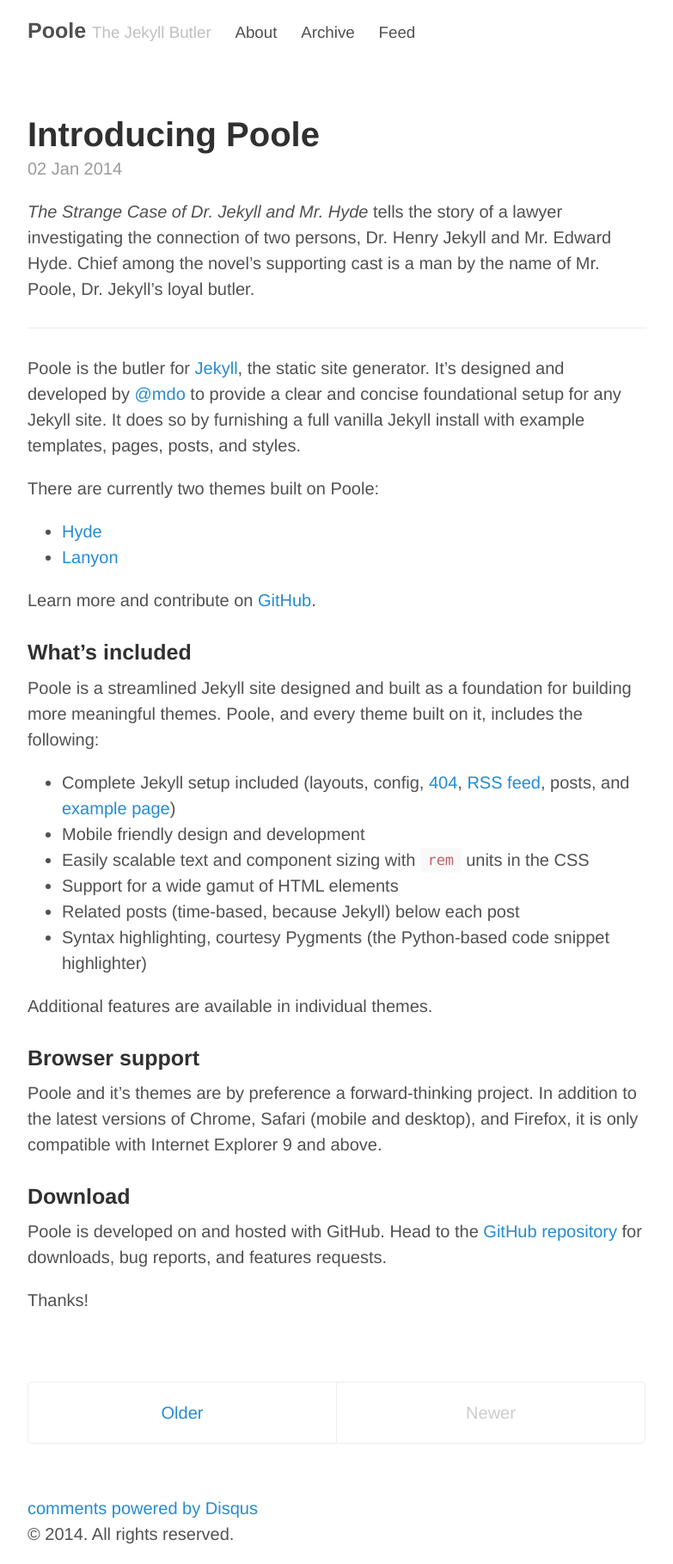
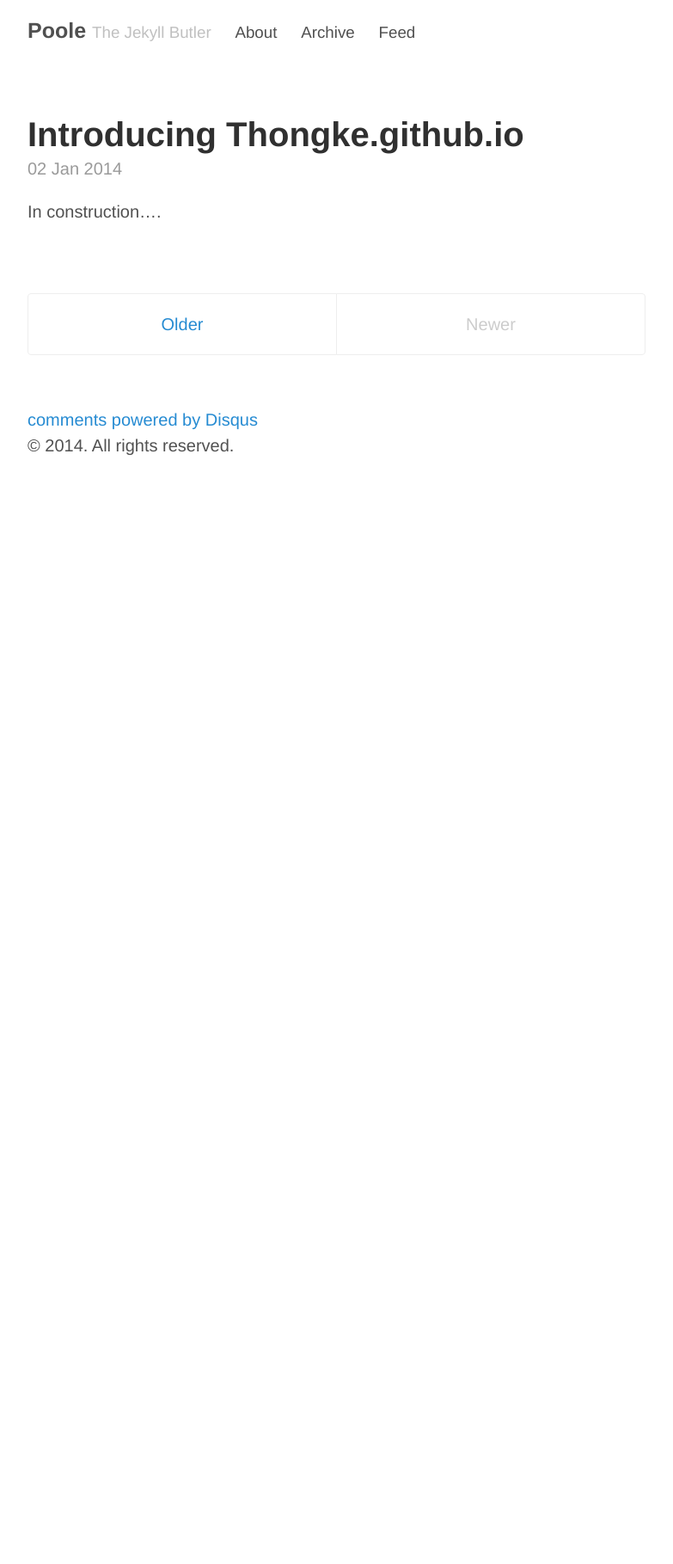
Before and after one commit to thongke/thongke.github.io, a Jekyll site: the page built from index.html, in a window 1280 px wide. Shown: the whole page at 86% size, without its empty margins (248-1031 px from the left). Built offline with Jekyll 4.4.1, drawn with Linux system fonts in a browser that asks for light colours; Markdown is read by kramdown in place of the engine named in the settings; the list of posts is cut into pages by our own code; after the commit the page ends 900 px from its top, so only the background shows below that.

Commit message:
categorized

```diff
--- a/_posts/2014-01-02-introducing-poole.md
+++ b/_posts/2014-01-02-introducing-poole.md
@@ -1,40 +1,6 @@
 ---
 layout: post
-title: Introducing Poole
+title: Introducing Thongke.github.io
 ---
 
-*The Strange Case of Dr. Jekyll and Mr. Hyde* tells the story of a lawyer investigating the connection of two persons, Dr. Henry Jekyll and Mr. Edward Hyde. Chief among the novel's supporting cast is a man by the name of Mr. Poole, Dr. Jekyll's loyal butler.
-
------
-
-Poole is the butler for [Jekyll](http://jekyllrb.com), the static site generator. It's designed and developed by [@mdo](https://twitter.com/mdo) to provide a clear and concise foundational setup for any Jekyll site. It does so by furnishing a full vanilla Jekyll install with example templates, pages, posts, and styles.
-
-There are currently two themes built on Poole:
-
-* [Hyde](http://hyde.getpoole.com)
-* [Lanyon](http://lanyon.getpoole.com)
-
-Learn more and contribute on [GitHub](https://github.com/poole).
-
-### What's included
-
-Poole is a streamlined Jekyll site designed and built as a foundation for building more meaningful themes. Poole, and every theme built on it, includes the following:
-
-* Complete Jekyll setup included (layouts, config, [404](/404.html), [RSS feed](/atom.xml), posts, and [example page](/about))
-* Mobile friendly design and development
-* Easily scalable text and component sizing with `rem` units in the CSS
-* Support for a wide gamut of HTML elements
-* Related posts (time-based, because Jekyll) below each post
-* Syntax highlighting, courtesy Pygments (the Python-based code snippet highlighter)
-
-Additional features are available in individual themes.
-
-### Browser support
-
-Poole and it's themes are by preference a forward-thinking project. In addition to the latest versions of Chrome, Safari (mobile and desktop), and Firefox, it is only compatible with Internet Explorer 9 and above.
-
-### Download
-
-Poole is developed on and hosted with GitHub. Head to the <a href="https://github.com/poole/poole">GitHub repository</a> for downloads, bug reports, and features requests.
-
-Thanks!
+In construction....
--- a/about.md
+++ b/about.md
@@ -3,28 +3,4 @@
 title: About
 ---
 
-<p class="message">
-  Hey there! This page is included as an example. Feel free to customize it for your own use upon downloading. Carry on!
-</p>
-
-In the novel, *The Strange Case of Dr. Jekyll and Mr. Hyde*, Mr. Poole is Dr. Jekyll's virtuous and loyal butler. Similarly, Poole is an upstanding and effective butler that helps you build Jekyll themes. It's made by [@mdo](https://twitter.com/mdo).
-
-There are currently two themes built on Poole:
-
-* [Hyde](http://hyde.getpoole.com)
-* [Lanyon](http://lanyon.getpoole.com)
-
-Learn more and contribute on [GitHub](https://github.com/poole).
-
-## Setup
-
-Some fun facts about the setup of this project include:
-
-* Built for [Jekyll](http://jekyllrb.com)
-* Developed on GitHub and hosted for free on [GitHub Pages](https://pages.github.com)
-* Coded with [Sublime Text 2](http://sublimetext.com), an amazing code editor
-* Designed and developed while listening to music like [Blood Bros Trilogy](https://soundcloud.com/maddecent/sets/blood-bros-series)
-
-Have questions or suggestions? Feel free to [open an issue on GitHub](https://github.com/poole/issues/new) or [ask me on Twitter](https://twitter.com/mdo).
-
-Thanks for reading!
+A YTCC Online's project.
```
